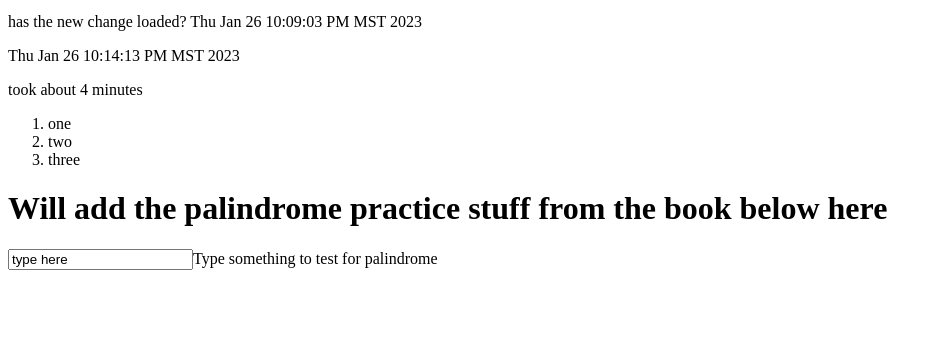
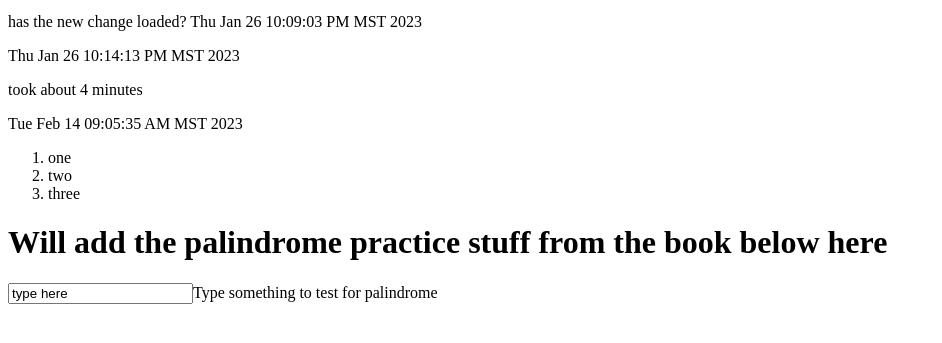
Before and after one commit to changjones1/testing, a plain HTML site: page index.html in a window 1280 px wide. Shown: the part 101-444 px from the top of the page, without its empty margins (0-942 px from the left). Drawn offline with Linux system fonts and the light colour scheme.

Commit message:
edit index.html to show time

```diff
--- a/index.html
+++ b/index.html
@@ -21,6 +21,7 @@
 	<p>has the new change loaded? Thu Jan 26 10:09:03 PM MST 2023</p>
 	<p>Thu Jan 26 10:14:13 PM MST 2023</p>
 	<p>took about 4 minutes</p>
+	<p>Tue Feb 14 09:05:35 AM MST 2023</p>
 	<ol>
 		<li>one</li>
 		<li>two</li>
```
